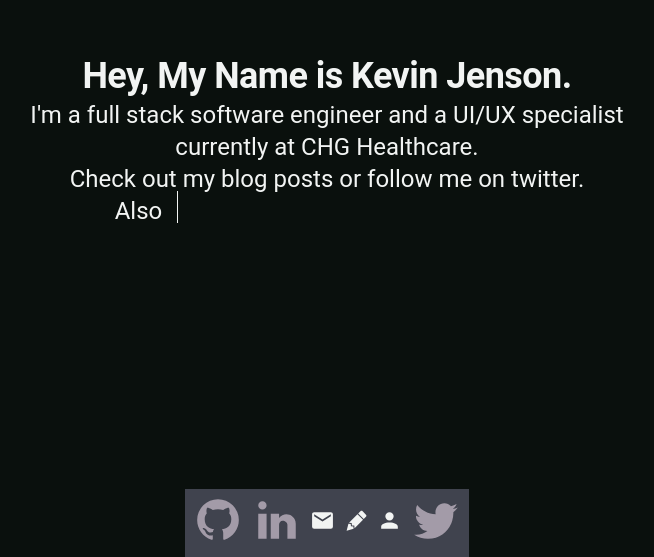
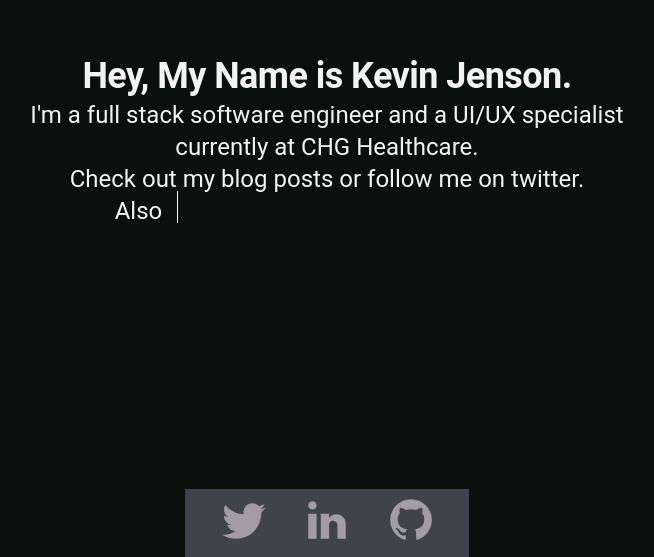
Before and after one commit to kevin-jenson/personal-site, a Gatsby site: page / in a window 1280 px wide. Shown: the part 243-800 px from the top of the page, without its empty margins (313-967 px from the left). Built offline with nearby package versions, Linux system fonts and the light colour scheme; Gatsby itself is replaced by a stand-in of ours.

Commit message:
fixed footer icons

```diff
--- a/src/components/Navigation.jsx
+++ b/src/components/Navigation.jsx
@@ -1,8 +1,8 @@
 import React from "react";
 import { makeStyles, useTheme } from "@material-ui/styles";
 import { Link } from "gatsby";
-import * as AllIcons from "./Icons";
-const { Cursor, ...Icons } = AllIcons;
+import { Twitter, LinkedIn, GitHub } from "./Icons";
+const Icons = { Twitter, LinkedIn, GitHub };
 
 const useHeaderLinkStyles = makeStyles(({ transitions, ...theme }) => ({
   link: {
```
